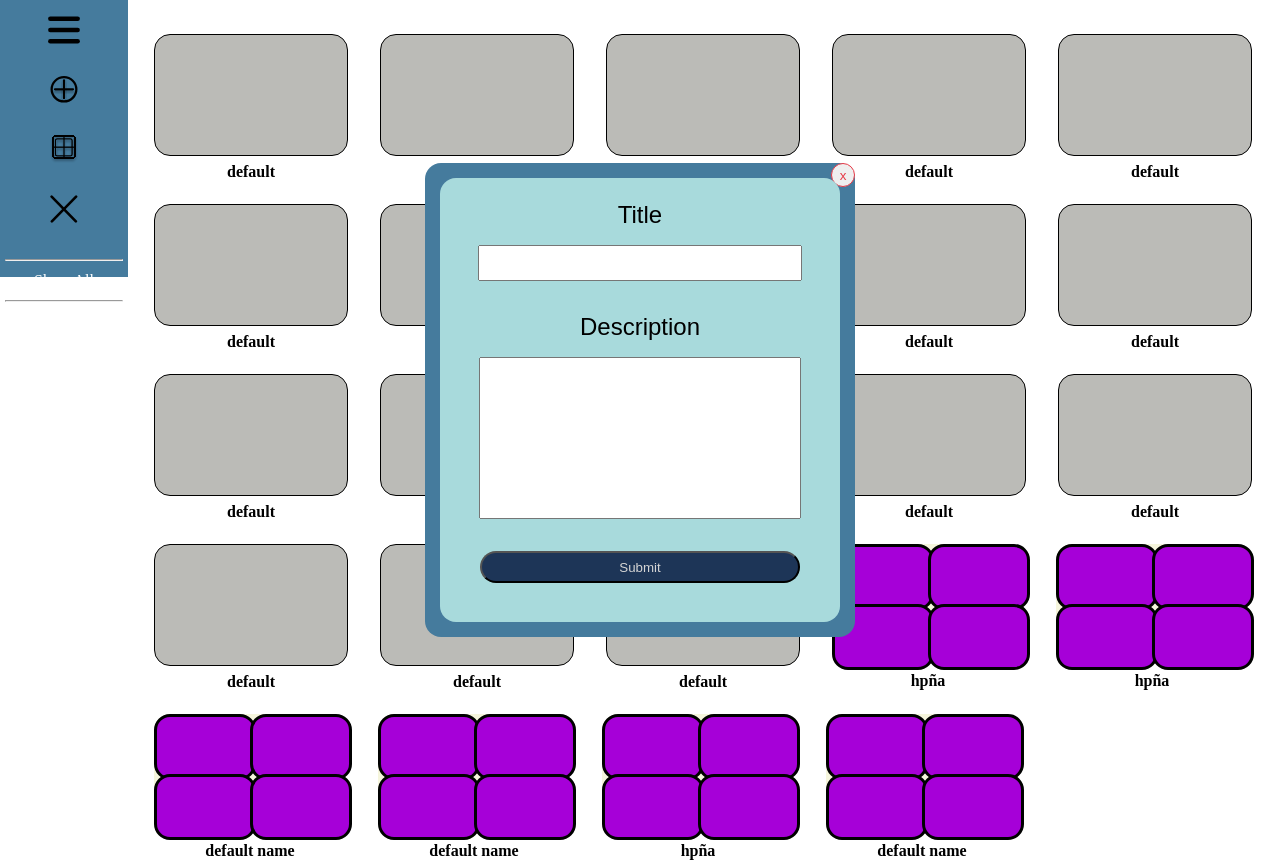
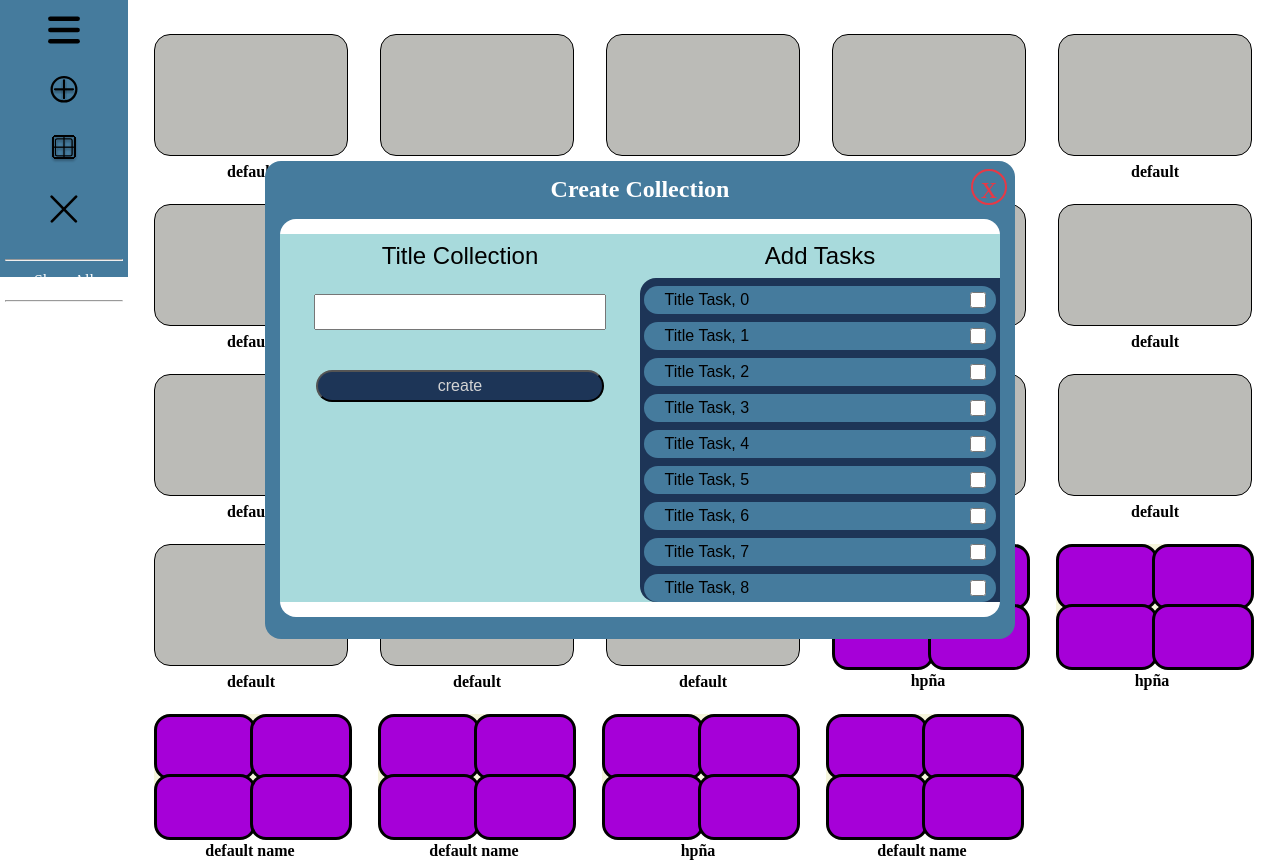
Before and after one commit to TRIYAN-SALAZAR/To-do-List, a React (Vite) app in the folder app-frontend/: page / in a window 1280 px wide. Built offline with nearby package versions, Linux system fonts and the light colour scheme.

Commit message:
se implemento el diseño para el formulario de crear coleccion con exito

```diff
--- a/app-frontend/src/App.css
+++ b/app-frontend/src/App.css
@@ -6,6 +6,7 @@
 :root {
     --rojo-chido: #E63946;
     --azul-chido: #457B9D;
+    --azul-chido-2: #2d8dc9;
     --blanco-principal: #F1FAEE;
     --negro-complementario: #1D3557;
     --azul-resalta: #A8DADC;
@@ -25,3 +26,7 @@ div#root {
 input {
     cursor: pointer;
 }
+
+label {
+    cursor: text;
+}
--- a/app-frontend/src/css/CreateCollectionForm.css
+++ b/app-frontend/src/css/CreateCollectionForm.css
@@ -7,7 +7,7 @@ section.CreateCollectionForm {
     width: 45rem;
     height: 28rem;
 
-    background-color: red;
+    background-color: var(--azul-chido);
 
     display: flex;
     flex-direction: column;
@@ -17,7 +17,7 @@ section.CreateCollectionForm {
     border-radius: 1rem;
     padding: 15px;
 
-    visibility: hidden;
+    visibility: visible;
 }
 
 section.CreateCollectionForm h3 {
@@ -50,6 +50,44 @@ section.CreateCollectionForm form {
     z-index: 10;
     position: relative;
 
+    & label {
+        font-size: 1.5rem;
+        font-family: 'Nunito', sans-serif;
+
+        margin-top: .5rem;
+        margin-bottom: .5rem;
+
+    }
+
+
+    & input {
+        width: 80%;
+        height: 2rem;
+        margin-top: 1rem;
+        margin-bottom: 1.5rem;
+    }
+
+
+    & input[type=text] {
+        cursor: text;
+    }
+
+    & input[type=submit] {
+        margin-top: 1rem;
+
+        border-radius: 1rem;
+        background-color: var(--negro-complementario);
+
+        font-size: 1rem;
+        font-family: 'Nunito', sans-serif;
+        color: rgb(212, 212, 212);
+    }
+
+    & input[type=submit]:hover {
+        background-color: var(--azul-chido-2);
+        color: white;
+    }
+
 }
 
 form section.createCollection {
@@ -59,7 +97,9 @@ form section.createCollection {
     display: flex;
     flex-direction: column;
 
-    background-color: rgb(255, 166, 0);
+    align-items: center;
+
+    background-color: var(--azul-resalta);
 }
 
 form section.addTasksToCollectionOptional {
@@ -69,7 +109,16 @@ form section.addTasksToCollectionOptional {
     display: flex;
     flex-direction: column;
 
-    background-color: rgb(255, 193, 79);
+    background-color: var(--azul-resalta);
+
+    & label#add-tasks {
+        font-size: 1.5rem;
+        font-family: 'Nunito', sans-serif;
+
+        margin-top: .5rem;
+        margin-bottom: .5rem;
+        text-align: center;
+    }
 }
 
 form section.listTasksForAdd {
@@ -77,10 +126,42 @@ form section.listTasksForAdd {
 
     max-width: 100%;
     max-height: 23rem;
+    border-top-left-radius: 1rem;
+    border-bottom-left-radius: 1rem;
 
     overflow-y: auto;
-    background-color: rgb(192, 154, 84);
+    background-color: var(--negro-complementario);
 
+    & input[type=checkbox] {
+        width: 1rem;
+        height: 1rem;
+
+        margin-top: 0;
+        margin-bottom: 0;
+
+    }
+
+    & label {
+        font-size: 1rem;
+        font-family: 'Nunito', sans-serif;
+
+        margin-right: .5rem;
+        margin-top: 0;
+        margin-bottom: 0;
+
+    }
+
+}
+
+form section.listTasksForAdd::-webkit-scrollbar {
+    width: 6px;
+    border-top-right-radius: 10rem;
+    background-color: var(--negro-complementario);
+}
+
+form section.listTasksForAdd::-webkit-scrollbar-thumb {
+    background-color: var(--rojo-chido);
+    border-radius: 1rem;
 }
 
 form section.taskForAdd {
@@ -89,21 +170,27 @@ form section.taskForAdd {
     width: 95%;
 
     align-items: center;
-    justify-content: center;
+    justify-content: space-between;
 
     margin-bottom: .5rem;
     margin-top: .5rem;
     margin-left: 1%;
     padding: 5px;
 
-    background-color: rgb(255, 166, 0);
+    background-color: var(--azul-chido);
     border-radius: 1rem;
+
 
     & input {
         margin-left: 5px;
         margin-right: 5px;
+
+        float: left;
     }
 
+    & label {
+        margin-left: 1rem;
+    }
 }
 
 section section.Close-Form-Collection-Create{
@@ -116,20 +203,29 @@ section section.Close-Form-Collection-Create{
 
     cursor: pointer;
 
-    border: 2px solid black;
+    border: 2px solid var(--rojo-chido);
     border-radius: 2rem;
 
     display: flex;
     align-items: center;
     justify-content: center;
-
+    text-align: center;
     & p {
         margin: 0;
         padding: 0;
 
         font-size: 2rem;
-        color: black;
+        color: var(--rojo-chido);
 
         user-select: none;
+
+        text-align: center;
+    }
+
+    &:hover {
+        background-color: var(--rojo-chido);
+        & p {
+            color: white;
+        }
     }
 }
--- a/app-frontend/src/css/CreateTaskForm.css
+++ b/app-frontend/src/css/CreateTaskForm.css
@@ -17,7 +17,7 @@ section.CreateTaskForm {
     border-radius: 1rem;
     padding: 15px;
 
-    visibility: visible;
+    visibility: hidden;
 
 }
 
--- a/app-frontend/src/forms/CreateCollectionForm.jsx
+++ b/app-frontend/src/forms/CreateCollectionForm.jsx
@@ -11,7 +11,7 @@ export default function CreateCollection() {
           <input type="submit" value="create" />
         </section>
         <section className="addTasksToCollectionOptional">
-          <label htmlFor="Add Tasks">Add Tasks</label>
+          <label htmlFor="Add Tasks" id="add-tasks">Add Tasks</label>
           <section className="listTasksForAdd">
             <TaskForAdd id={0}/>
             <TaskForAdd id={1}/>
```
